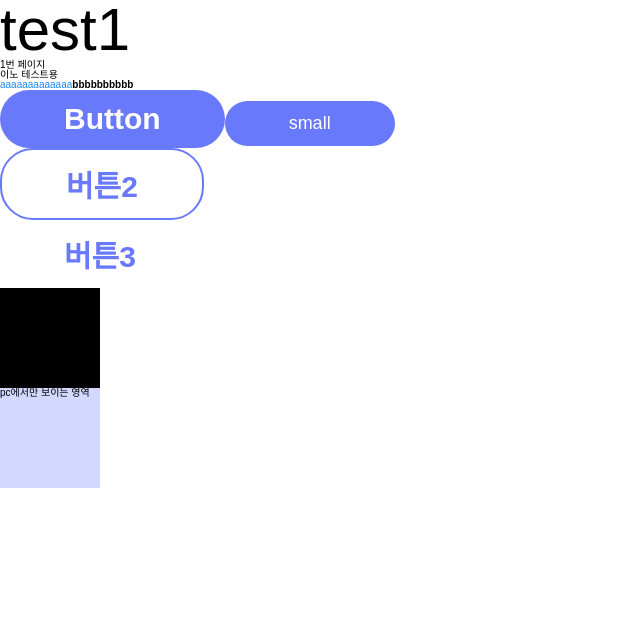
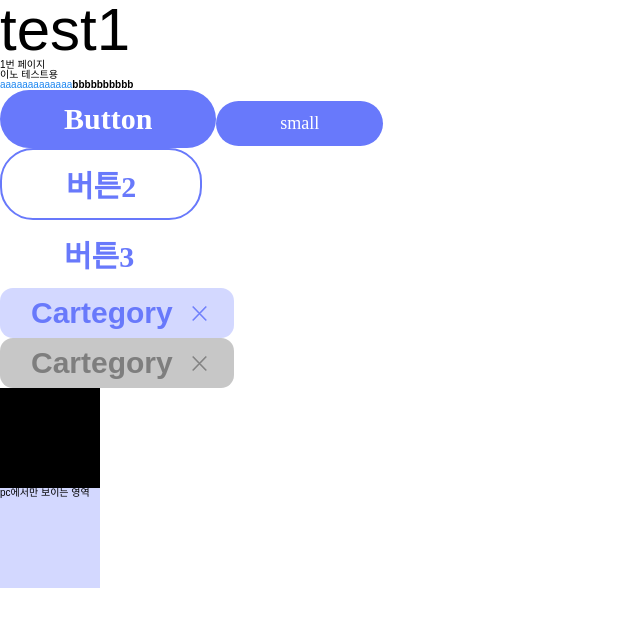
Before and after one commit to Central-MakeUs/PreviewInsure-Web, a React (Vite) app: page /test1 in a window 1280 px wide. Shown: the top 626 px of the page, without its empty margins (0-640 px from the left). Built offline with nearby package versions, Linux system fonts and the light colour scheme.

Commit message:
✨ Feat: Cartegory 컴포넌트 생성

```diff
--- /dev/null
+++ b/src/components/commons/Cartegory.tsx
@@ -0,0 +1,43 @@
+import { CategoryProps } from '@/types/commonComponents';
+import { ReactComponent as X } from '@/assets/icons/X.svg';
+import styled, { ThemeContext } from 'styled-components';
+import { useContext } from 'react';
+
+const Cartegory = ({ text, color, handler }: CategoryProps) => {
+  const theme = useContext(ThemeContext);
+
+  const tintColor = color === 'Primary' ? theme?.colors.Primary500 : theme?.colors.Black300;
+  const bgColor = color === 'Primary' ? theme?.colors.Primary100 : theme?.colors.Black100;
+
+  return (
+    <Container tintColor={tintColor} bgColor={bgColor}>
+      <p>{text}</p>
+      <X width={21} height={21} fill={tintColor} onClick={handler} />
+    </Container>
+  );
+};
+
+const Container = styled.div<{ tintColor?: string; bgColor?: string }>`
+  border-radius: 1.3rem;
+  background-color: ${(prop) => prop.bgColor};
+  padding: 1rem 2.4rem 1rem 3.1rem;
+
+  display: flex;
+  flex-direction: row;
+  align-items: center;
+  width: fit-content;
+
+  p {
+    font-size: 3rem;
+    font-weight: 600;
+    color: ${(prop) => prop.tintColor};
+    padding-right: 1.6rem;
+  }
+
+  path {
+    stroke-width: 2;
+    stroke: ${(prop) => prop.tintColor};
+  }
+`;
+
+export default Cartegory;
--- a/src/screens/testScreen1.tsx
+++ b/src/screens/testScreen1.tsx
@@ -1,6 +1,7 @@
 import styled from 'styled-components';
 import media from '@styles/media';
 import Button from '@components/commons/Button';
+import Cartegory from '@components/commons/Cartegory';
 
 const testPage1 = () => {
   return (
@@ -51,6 +52,10 @@ const testPage1 = () => {
         }}
       ></Button>
 
+      <br />
+      <Cartegory color="Primary" text="Cartegory" handler={() => console.log('remove')} />
+      <Cartegory color="Gray" text="Cartegory" handler={() => console.log('remove')} />
+
       <Container></Container>
 
       <PcView>
--- a/src/styles/GlobalStyles.ts
+++ b/src/styles/GlobalStyles.ts
@@ -24,6 +24,10 @@ const GlobalStyle = styled.createGlobalStyle`
     box-sizing: border-box;
   }
 
+  * {
+    font-family: 'Pretendard';
+  }
+
   body {
     font-family: 'Pretendard', sans-serif;
     min-width: 320px;
```
Also changed, not shown: src/types/commonComponents.ts (+7 -0 lines).
